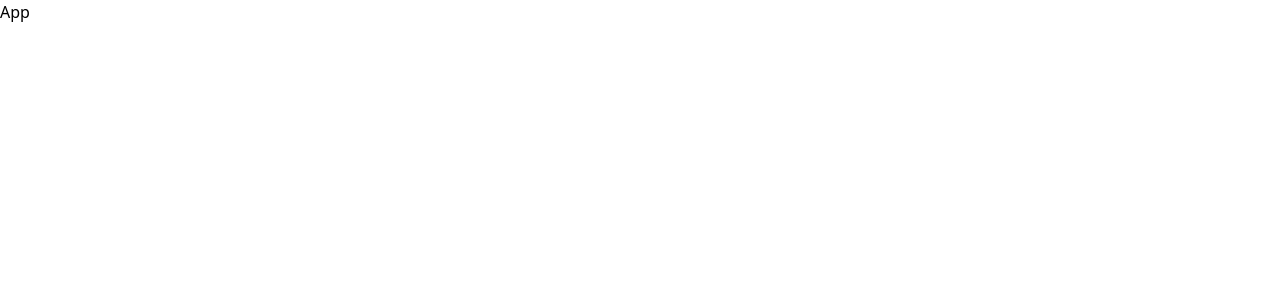
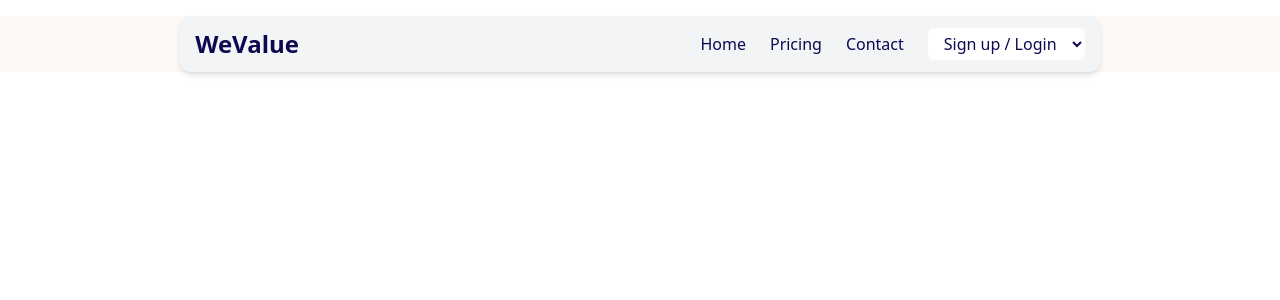
Before and after one commit to vigneshherao/weValue_Client, a React (Vite) app in the folder wevalue_client/: page / in a window 1280 px wide. Shown: the top 300 px of the page. Built offline with nearby package versions, Linux system fonts and the light colour scheme.

Commit message:
feat:implemented navbar for all devices

```diff
--- a/wevalue_client/package.json
+++ b/wevalue_client/package.json
@@ -11,6 +11,7 @@
   },
   "dependencies": {
     "@tailwindcss/vite": "^4.1.7",
+    "lucide-react": "^0.511.0",
     "react": "^19.1.0",
     "react-dom": "^19.1.0"
   },
--- a/wevalue_client/src/App.jsx
+++ b/wevalue_client/src/App.jsx
@@ -1,7 +1,12 @@
 import React from "react";
+import HomePage from "./pages/landing/HomePage";
 
 const App = () => {
-  return <div>App</div>;
+  return (
+    <div className="bg-[#fef9f5] w-full h-full">
+      <HomePage />
+    </div>
+  );
 };
 
 export default App;
--- /dev/null
+++ b/wevalue_client/src/pages/landing/HomePage.jsx
@@ -0,0 +1,12 @@
+import React from "react";
+import Navbar from "./Navbar";
+
+const HomePage = () => {
+  return (
+    <div className="w-full h-full">
+      <Navbar />
+    </div>
+  );
+};
+
+export default HomePage;
--- /dev/null
+++ b/wevalue_client/src/pages/landing/Navbar.jsx
@@ -0,0 +1,80 @@
+import React, { useState } from "react";
+import { Menu, X } from "lucide-react";
+
+const Navbar = () => {
+  const [isOpen, setIsOpen] = useState(false);
+
+  return (
+    <nav className="bg-gray-100 shadow-md rounded-xl mx-auto w-[72%] mt-4 px-4 py-3 flex items-center justify-between">
+      <div className="text-[#0C0950] text-2xl font-bold">WeValue</div>
+      <div className="hidden md:flex items-center space-x-6">
+        <a
+          href="#"
+          className="text-[#0C0950] font-medium hover:text-blue-600 transition"
+        >
+          Home
+        </a>
+        <a
+          href="#"
+          className="text-[#0C0950] font-medium hover:text-blue-600 transition"
+        >
+          Pricing
+        </a>
+        <a
+          href="#"
+          className="text-[#0C0950] font-medium hover:text-blue-600 transition"
+        >
+          Contact
+        </a>
+        <select className="bg-white border-none text-[#0C0950] font-medium rounded-md px-3 py-1 outline-none hover:border-black focus:ring-1 focus:ring-black transition">
+          <option value="" disabled selected hidden>
+            Sign up / Login
+          </option>
+          <option value="tutee">as Tutee</option>
+          <option value="tutor">as Tutor</option>
+        </select>
+      </div>
+
+      {/* Mobile Toggle Button */}
+      <button
+        className="md:hidden text-[#0C0950] focus:outline-none"
+        onClick={() => setIsOpen(!isOpen)}
+      >
+        {isOpen ? <X size={24} /> : <Menu size={24} />}
+      </button>
+
+      {/* Mobile Menu */}
+      {isOpen && (
+        <div className="absolute top-16 left-4 right-4 bg-white rounded-xl shadow-md p-4 flex flex-col space-y-4 md:hidden z-10">
+          <a
+            href="#"
+            className="text-[#0C0950] font-medium hover:text-blue-600 transition"
+          >
+            Home
+          </a>
+          <a
+            href="#"
+            className="text-[#0C0950] font-medium hover:text-blue-600 transition"
+          >
+            Pricing
+          </a>
+          <a
+            href="#"
+            className="text-[#0C0950] font-medium hover:text-blue-600 transition"
+          >
+            Contact
+          </a>
+          <select className="bg-white border border-gray-300 text-[#0C0950] font-medium rounded-md px-3 py-1 outline-none hover:border-blue-400 focus:ring-1 focus:ring-blue-500 transition">
+            <option value="" disabled selected hidden>
+              Sign up / Login
+            </option>
+            <option value="tutee">as Tutee</option>
+            <option value="tutor">as Tutor</option>
+          </select>
+        </div>
+      )}
+    </nav>
+  );
+};
+
+export default Navbar;
```
Also changed, not shown: wevalue_client/src/pages/landing/Counts.jsx (added), wevalue_client/src/pages/landing/Footer.jsx (added), wevalue_client/src/pages/landing/Home.jsx (added), wevalue_client/src/pages/landing/Patners.jsx (added), wevalue_client/src/pages/landing/Reviews.jsx (added), 1 other file (tests, documents, lock files or other folders).
